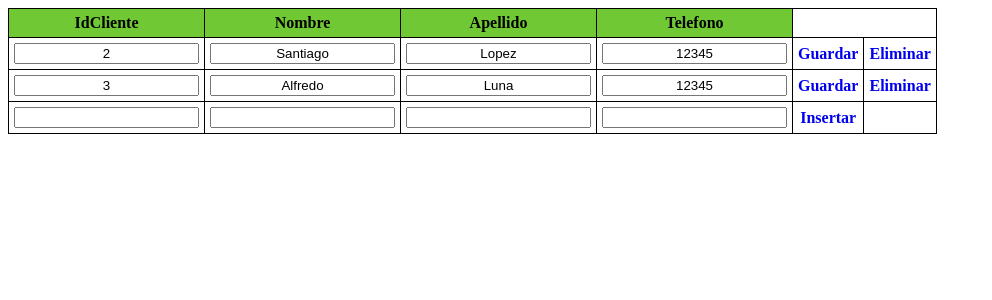
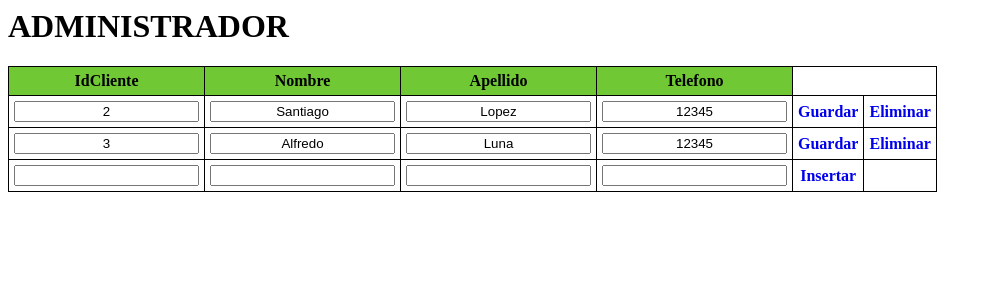
Before and after one commit to soraxurix/sosii, a PHP site: page / in a window 1280 px wide. Shown: the top 300 px of the page, without its empty margins (0-992 px from the left). Run offline with PHP 8.4, Linux system fonts and the light colour scheme; data comes from the database, SQL or seed files in the repository.

Commit message:
interfaz cliente php

```diff
--- a/index.php
+++ b/index.php
@@ -2,6 +2,7 @@
 <?php
     include 'conection.php';
     $dbExec = 'SELECT * FROM Clientes';
+    echo "<h1>ADMINISTRADOR</h1>";
     if ( $result = mysqli_query( $dbCon, $dbExec ) ) {
         if ( mysqli_num_rows( $result ) > 0 ) {
             echo '<table>';
```
